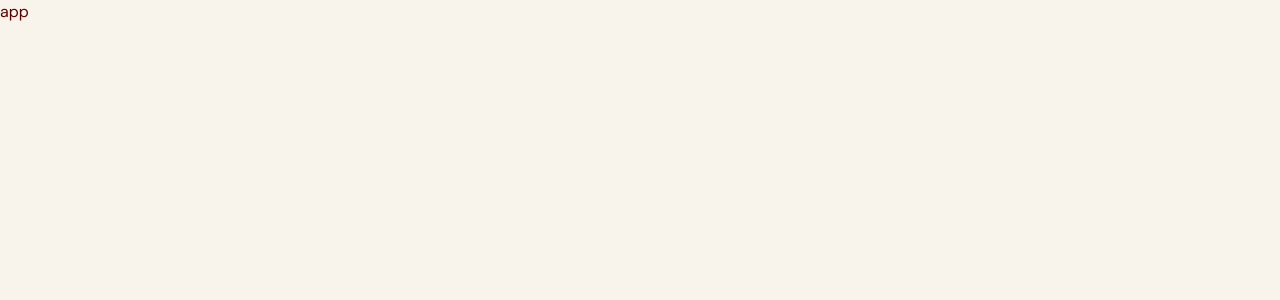
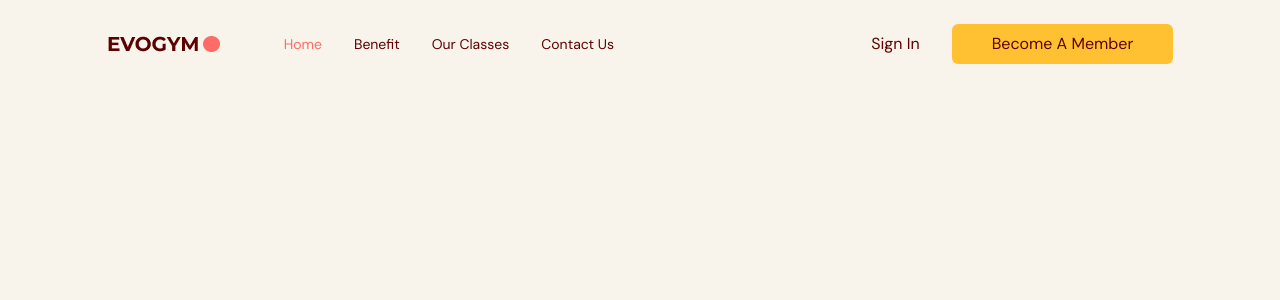
Before and after one commit to jennaly/gym-typescript, a React (Vite) app: page / in a window 1280 px wide. Shown: the top 300 px of the page. Built offline with nearby package versions, Linux system fonts and the light colour scheme.

Commit message:
set up navbar contents

```diff
--- a/src/App.tsx
+++ b/src/App.tsx
@@ -1,5 +1,36 @@
+import Navbar from "@/scenes/navbar";
+import { useState, useEffect } from "react";
+import { SelectedPage } from "@/shared/types";
+
 function App() {
-  return <div className="app bg-gray-20">app</div>;
+  const [selectedPage, setSelectedPage] = useState<SelectedPage>(
+    SelectedPage.Home
+  );
+
+  const [isTopOfPage, setIsTopOfPage] = useState<boolean>(true);
+
+  useEffect(() => {
+    const handleScroll = () => {
+      if (window.scrollY === 0) {
+        setIsTopOfPage(true);
+        setSelectedPage(SelectedPage.Home);
+      }
+
+      if (window.scrollY !== 0) setIsTopOfPage(false);
+    };
+
+    window.addEventListener("scroll", handleScroll);
+  });
+
+  return (
+    <div className="app bg-gray-20">
+      <Navbar
+        selectedPage={selectedPage}
+        setSelectedPage={setSelectedPage}
+        isTopOfPage={isTopOfPage}
+      />
+    </div>
+  );
 }
 
 export default App;
--- /dev/null
+++ b/src/hooks/useMediaQuery.ts
@@ -0,0 +1,19 @@
+import { useState, useEffect } from "react";
+
+const useMediaQuery = (query: string) => {
+  const [matches, setMatches] = useState(false);
+
+  useEffect(() => {
+    const media = window.matchMedia(query);
+    if (media.matches !== matches) {
+      setMatches(media.matches);
+    }
+    const listener = () => setMatches(media.matches);
+    window.addEventListener("resize", listener);
+    return () => window.removeEventListener("resize", listener);
+  }, [matches, query]);
+
+  return matches;
+};
+
+export default useMediaQuery;
--- /dev/null
+++ b/src/scenes/navbar/Link.tsx
@@ -0,0 +1,26 @@
+import { SelectedPage } from "@/shared/types";
+import AnchorLink from "react-anchor-link-smooth-scroll";
+
+type Props = {
+  page: string;
+  selectedPage: SelectedPage;
+  setSelectedPage: (value: SelectedPage) => void;
+};
+
+const Link = ({ page, selectedPage, setSelectedPage }: Props) => {
+  const lowerCasePage = page.toLowerCase().replace(/ /g, "") as SelectedPage;
+
+  return (
+    <AnchorLink
+      className={`${
+        selectedPage === lowerCasePage ? "text-primary-500" : ""
+      } transition duration-500 hover:text-primary-300`}
+      href={`#${lowerCasePage}`}
+      onClick={() => setSelectedPage(lowerCasePage)}
+    >
+      {page}
+    </AnchorLink>
+  );
+};
+
+export default Link;
--- /dev/null
+++ b/src/scenes/navbar/index.tsx
@@ -0,0 +1,120 @@
+import { useState } from "react";
+import { Bars3Icon, XMarkIcon } from "@heroicons/react/24/solid";
+import Logo from "@/assets/Logo.png";
+import Link from "./Link";
+import { SelectedPage } from "@/shared/types";
+import useMediaQuery from "@/hooks/useMediaQuery";
+import ActionButton from "@/shared/ActionButton";
+
+type Props = {
+  selectedPage: SelectedPage;
+  setSelectedPage: (value: SelectedPage) => void;
+  isTopOfPage: boolean;
+};
+
+const Navbar = ({ selectedPage, setSelectedPage, isTopOfPage }: Props) => {
+  const flexBetween = "flex items-center justify-between";
+  const isAboveMediumScreens = useMediaQuery("(min-width: 1060px)");
+  const [isMenuToggled, setIsMenuToggled] = useState<boolean>(false);
+  const navbarBackground = isTopOfPage ? "" : "bg-primary-100 drop-shadow";
+
+  return (
+    <nav>
+      <div
+        className={`${navbarBackground} ${flexBetween} fixed top-0 z-30 w-full py-6`}
+      >
+        <div className={`${flexBetween} mx-auto w-5/6`}>
+          <div className={`${flexBetween} w-full gap-16`}>
+            {/* LEFT SIDE */}
+            <img alt="logo" src={Logo} />
+            {/* RIGHT SIDE */}
+            {isAboveMediumScreens ? (
+              <div className={`${flexBetween} w-full`}>
+                <div className={`${flexBetween} gap-8 text-sm`}>
+                  <Link
+                    page="Home"
+                    selectedPage={selectedPage}
+                    setSelectedPage={setSelectedPage}
+                  />
+
+                  <Link
+                    page="Benefit"
+                    selectedPage={selectedPage}
+                    setSelectedPage={setSelectedPage}
+                  />
+
+                  <Link
+                    page="Our Classes"
+                    selectedPage={selectedPage}
+                    setSelectedPage={setSelectedPage}
+                  />
+
+                  <Link
+                    page="Contact Us"
+                    selectedPage={selectedPage}
+                    setSelectedPage={setSelectedPage}
+                  />
+                </div>
+
+                <div className={`${flexBetween} gap-8`}>
+                  <p>Sign In</p>
+                  <ActionButton setSelectedPage={setSelectedPage}>
+                    Become A Member
+                  </ActionButton>
+                </div>
+              </div>
+            ) : (
+              <button
+                className="rounded-full bg-secondary-500 p-2"
+                onClick={() => setIsMenuToggled(!isMenuToggled)}
+              >
+                <Bars3Icon className="h-6 w-6 text-white" />
+              </button>
+            )}
+          </div>
+        </div>
+      </div>
+
+      {/* MOBILE MENU MODAL */}
+      {!isAboveMediumScreens && isMenuToggled && (
+        <div className="w-[300px fixed right-0 bottom-0 z-40 h-full w-[300px] bg-primary-100 drop-shadow-xl">
+          {/* CLOSE ICON */}
+          <div className="flex justify-end p-12">
+            <button onClick={() => setIsMenuToggled(!isMenuToggled)}>
+              <XMarkIcon className="h-6 w-6 text-gray-400" />
+            </button>
+          </div>
+
+          {/* MENU ITEMS */}
+          <div className="ml-[33%] flex flex-col gap-10 text-2xl">
+            <Link
+              page="Home"
+              selectedPage={selectedPage}
+              setSelectedPage={setSelectedPage}
+            />
+
+            <Link
+              page="Benefit"
+              selectedPage={selectedPage}
+              setSelectedPage={setSelectedPage}
+            />
+
+            <Link
+              page="Our Classes"
+              selectedPage={selectedPage}
+              setSelectedPage={setSelectedPage}
+            />
+
+            <Link
+              page="Contact Us"
+              selectedPage={selectedPage}
+              setSelectedPage={setSelectedPage}
+            />
+          </div>
+        </div>
+      )}
+    </nav>
+  );
+};
+
+export default Navbar;
--- /dev/null
+++ b/src/shared/ActionButton.tsx
@@ -0,0 +1,22 @@
+import React from "react";
+import AnchorLink from "react-anchor-link-smooth-scroll";
+import { SelectedPage } from "./types";
+
+type Props = {
+  children: React.ReactNode;
+  setSelectedPage: (value: SelectedPage) => void;
+};
+
+const ActionButton = ({ children, setSelectedPage }: Props) => {
+  return (
+    <AnchorLink
+      className="rounded-md bg-secondary-500 px-10 py-2 hover:bg-primary-500 hover:text-white"
+      onClick={() => setSelectedPage(SelectedPage.ContactUs)}
+      href={`#${SelectedPage.ContactUs}`}
+    >
+      {children}
+    </AnchorLink>
+  );
+};
+
+export default ActionButton;
--- /dev/null
+++ b/src/shared/types.ts
@@ -0,0 +1,6 @@
+export enum SelectedPage {
+  Home = "home",
+  Benefit = "benefit",
+  OurClasses = "ourclasses",
+  ContactUs = "contactus",
+}
```
